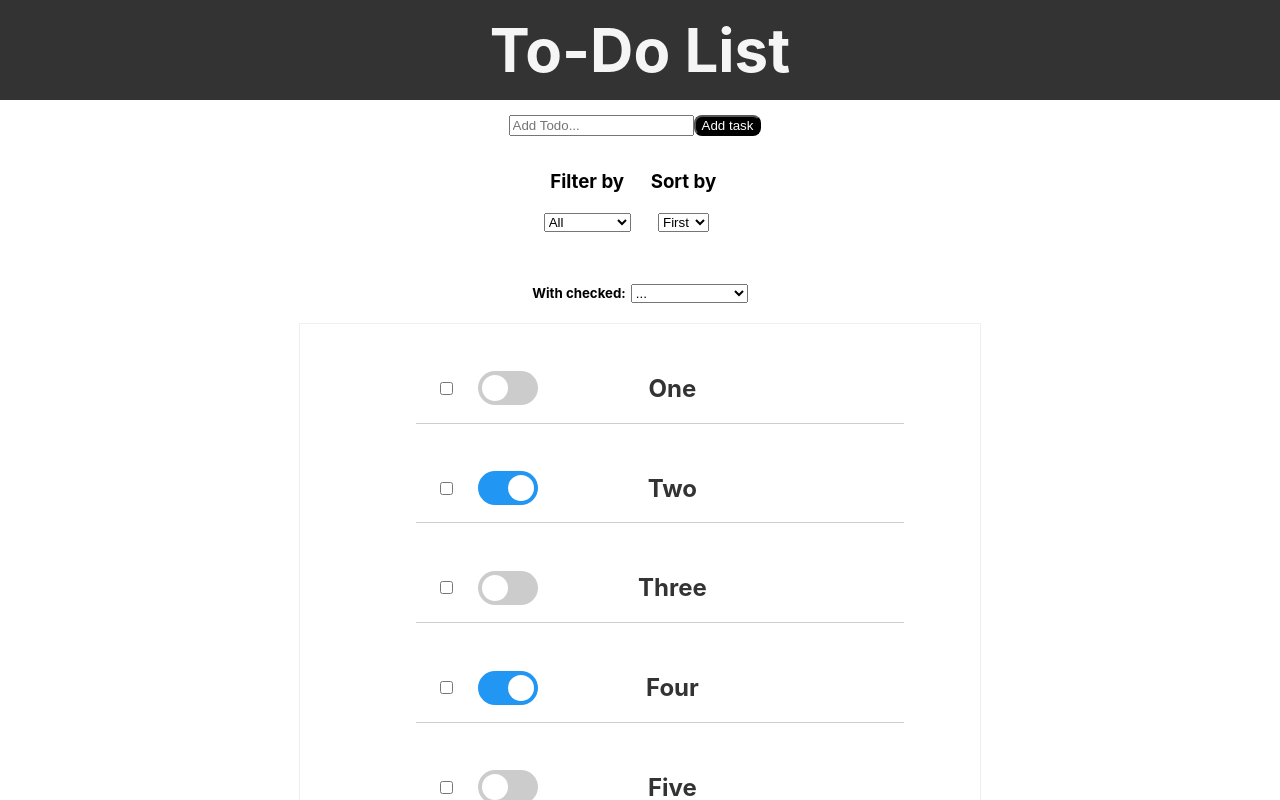
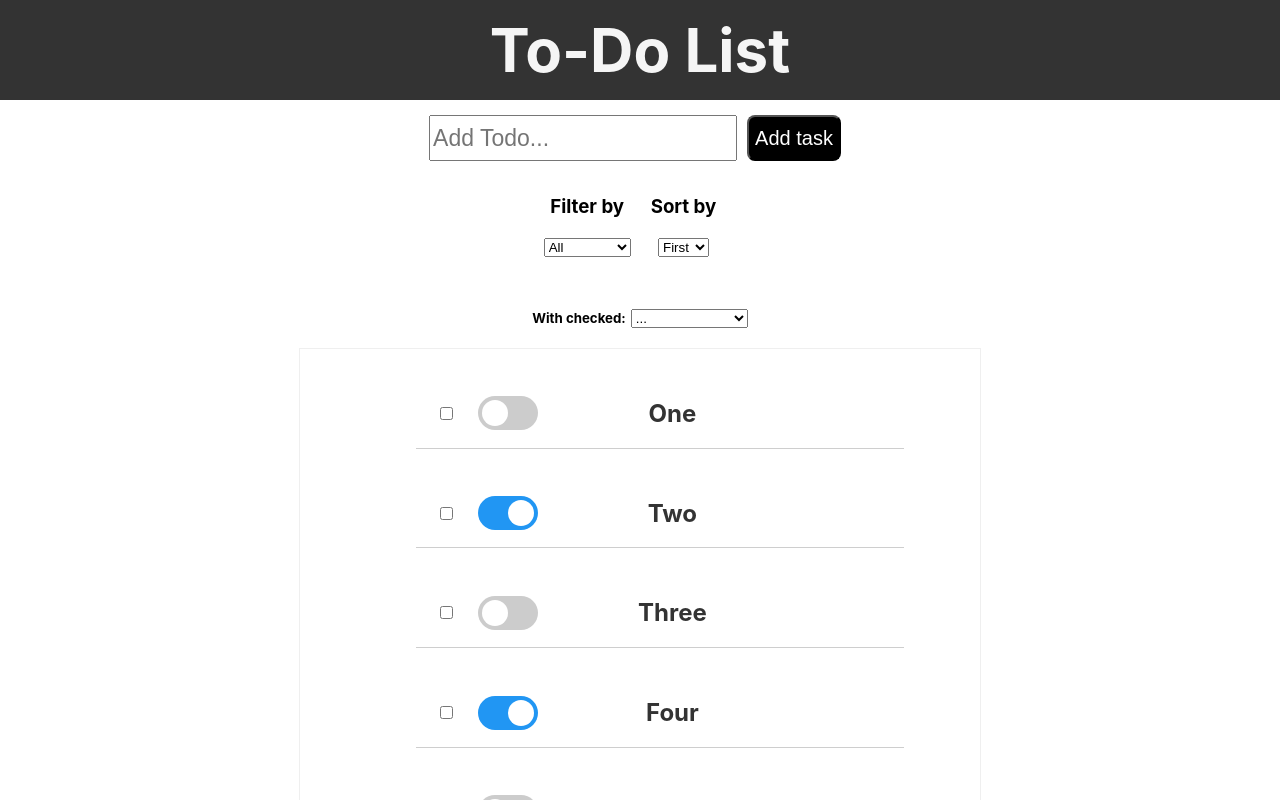
Before and after one commit to pe7r/project, a React (Create React App) app: page / in a window 1280 px wide. Shown: the top 800 px of the page. Built offline with nearby package versions, Linux system fonts and the light colour scheme.

Commit message:
Added styles to AddTask component (April 8) #2

```diff
--- a/src/components/AddTask/AddTask.css
+++ b/src/components/AddTask/AddTask.css
@@ -10,4 +10,12 @@
     margin-right: 10px;
     border-radius: 8px;
     cursor: pointer;
+    margin-left: 10px;
+    font-size: 20px;
 }
+
+.add-task--input {
+    width: 300px;
+    height: 40px;
+    font-size: 23px;
+}
--- a/src/components/AddTask/AddTask.js
+++ b/src/components/AddTask/AddTask.js
@@ -57,6 +57,7 @@ class AddTask extends React.Component {
 				onChange={this.handleInputChange}
 				maxLength="40"
 				onKeyPress={this.handleKeyPress}
+				className="add-task--input"
 				/>
     			<button onClick={this.submit}>Add task</button>
 			</div>
```
